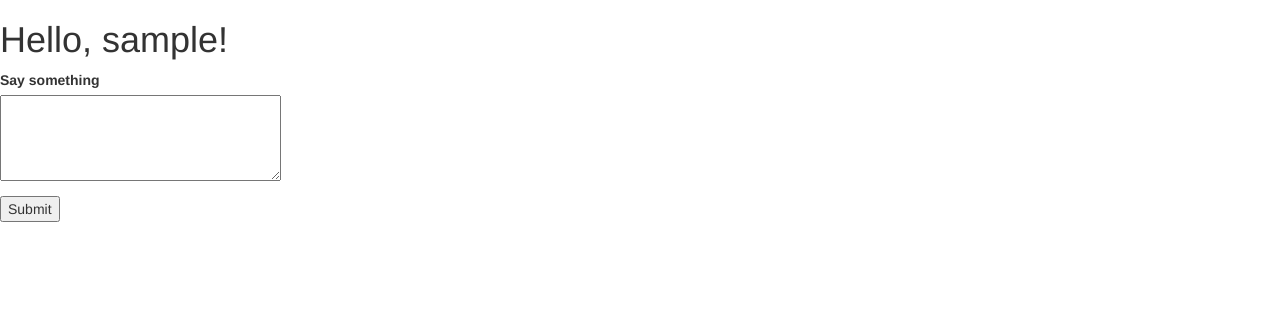
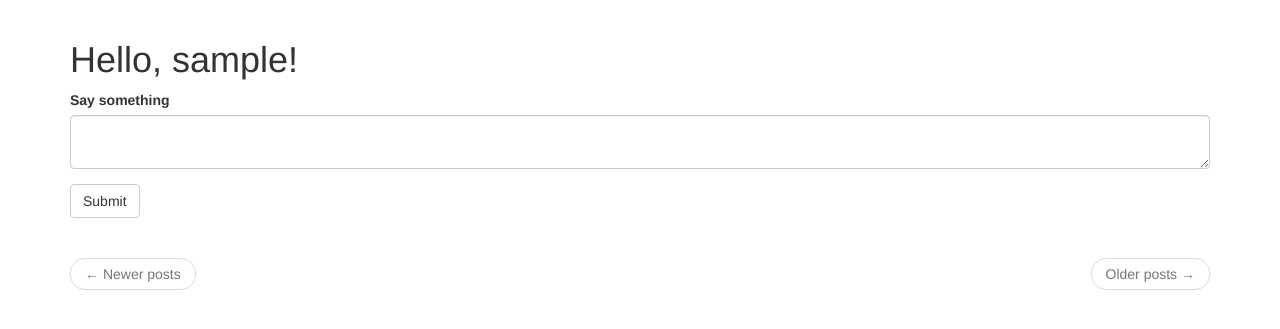
Before and after one commit to OyugoObonyo/Blog-App, a Flask app: page / in a window 1280 px wide. Shown: the part 52-381 px from the top of the page. Run offline with Flask 2, Linux system fonts and the light colour scheme; the visitor is signed in with stand-in values (Sample User, id 1); data comes from the database, SQL or seed files in the repository; data that the repository does not hold is empty; some libraries are stand-ins or nearby versions.

Commit message:
Redesign template

```diff
--- a/app/templates/500.html
+++ b/app/templates/500.html
@@ -1,6 +1,6 @@
 {% extends "base.html" %}
 
-{% block content %}
+{% block application_content %}
     <h1>An unexpected error has occured</h1>
     <p><a href = "{{ url_for('index') }}">Back</a></p>
 {% endblock %}
--- a/app/templates/index.html
+++ b/app/templates/index.html
@@ -1,27 +1,27 @@
 {% extends "base.html" %}
+{% import 'bootstrap/wtf.html' as wtf %}
 
-{% block content %}
+{% block application_content %}
         <h1>Hello, {{ current_user.username }}!</h1>
         {% if form %}
-        <form action="" method="post">
-            {{ form.hidden_tag() }}
-            <p>
-                {{ form.post.label }}<br>
-                {{ form.post(cols=32, rows=4) }}<br>
-                {% for error in form.post.errors %}
-                <span style="color: red;">[{{ error }}]</span>
-                {% endfor %}
-            </p>
-            <p>{{ form.submit() }}</p>
-        </form>
+        {{ wtf.quick_form(form) }}
+        <br>
         {% endif %}
         {% for post in posts %}
             {% include '_post.html' %}
         {% endfor %}
-        {% if prev_url %}
-        <a href="{{ prev_url }}">Latest Posts</a>
-        {% endif %}
-        {% if next_url %}
-        <a href="{{ next_url }}">Older posts</a>
-        {% endif %}
+        <nav aria-label="...">
+            <ul class="pager">
+                <li class="previous{% if not prev_url %} disabled{% endif %}">
+                    <a href="{{ prev_url or '#' }}">
+                        <span aria-hidden="true">&larr;</span> Newer posts
+                    </a>
+                </li>
+                <li class="next{% if not next_url %} disabled{% endif %}">
+                    <a href="{{ next_url or '#' }}">
+                        Older posts <span aria-hidden="true">&rarr;</span>
+                    </a>
+                </li>
+            </ul>
+        </nav>
 {% endblock %}
```
